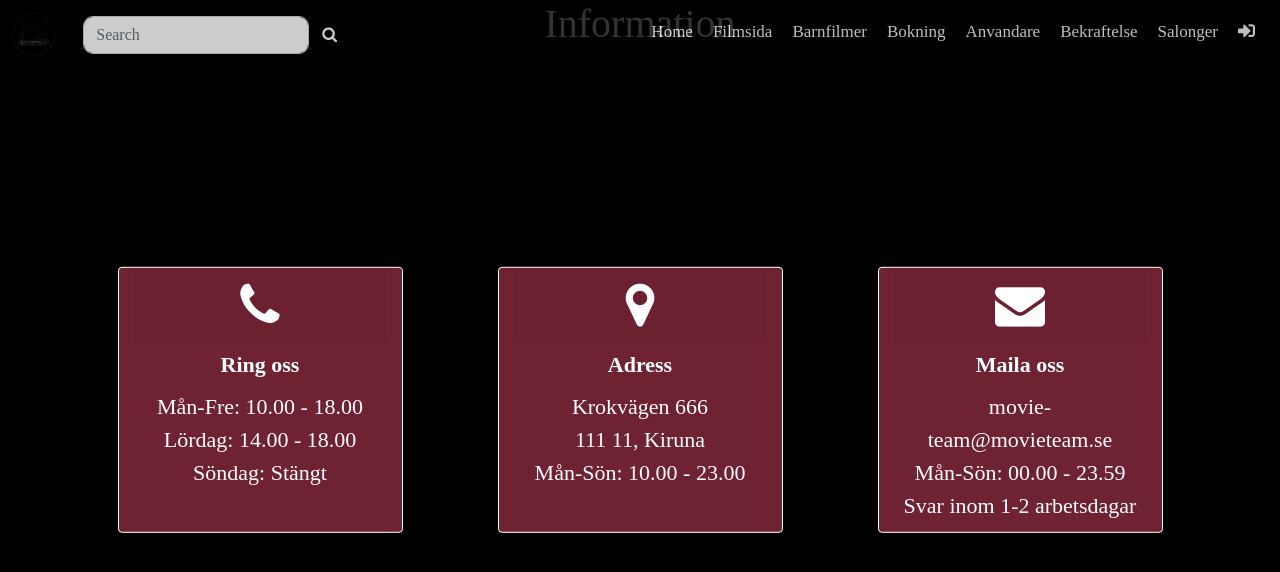
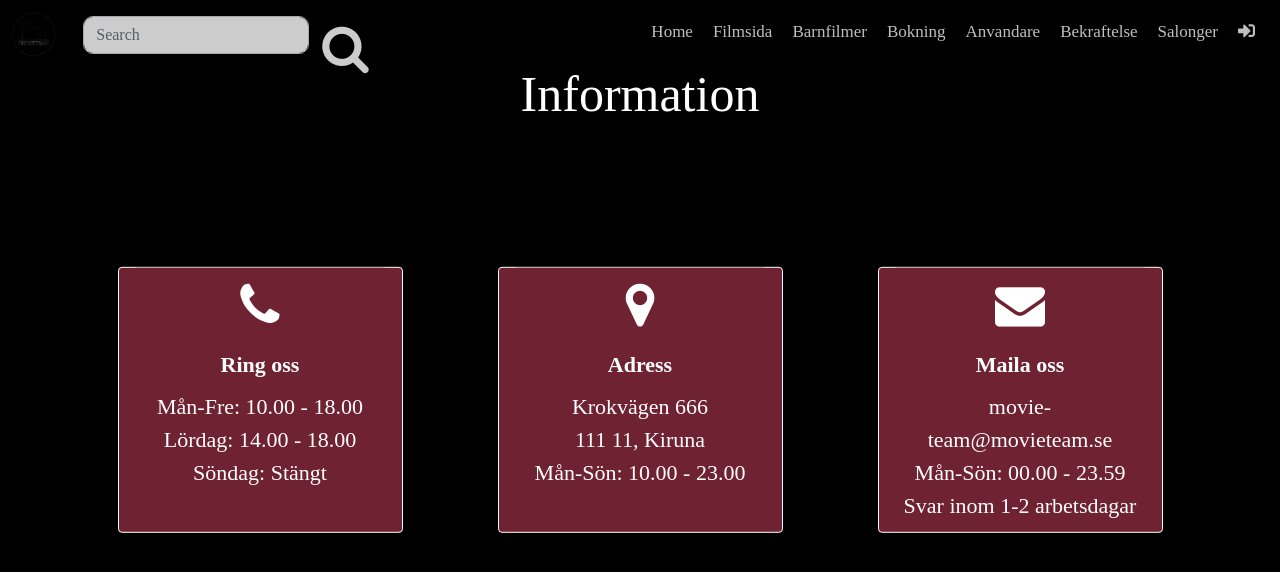
Before and after one commit to cchaglund/movie-team, a Vue app: page /#/information in a window 1280 px wide. Shown: the top 572 px of the page. Built offline with nearby package versions, Linux system fonts and the light colour scheme; a web font is replaced by a local one.

Commit message:
Information fix

```diff
--- a/src/views/Information.vue
+++ b/src/views/Information.vue
@@ -62,6 +62,8 @@
 
 h1 {
     color: white;
+    padding-top: 5%;
+    font-size: 50px;
 }
 
 h5 {
@@ -85,6 +87,7 @@ h5 {
 
 .card-header {
     border: none;
+    background-color: rgb(111, 34, 50);
 }
 
 .card-body {
@@ -99,7 +102,7 @@ h5 {
   transform: translate(-50%, -50%);
 }
 
-i.fa-map-marker, i.fa-envelope, i.fa-phone {
+i.fa {
     font-size: 50px;
 }
 
```
